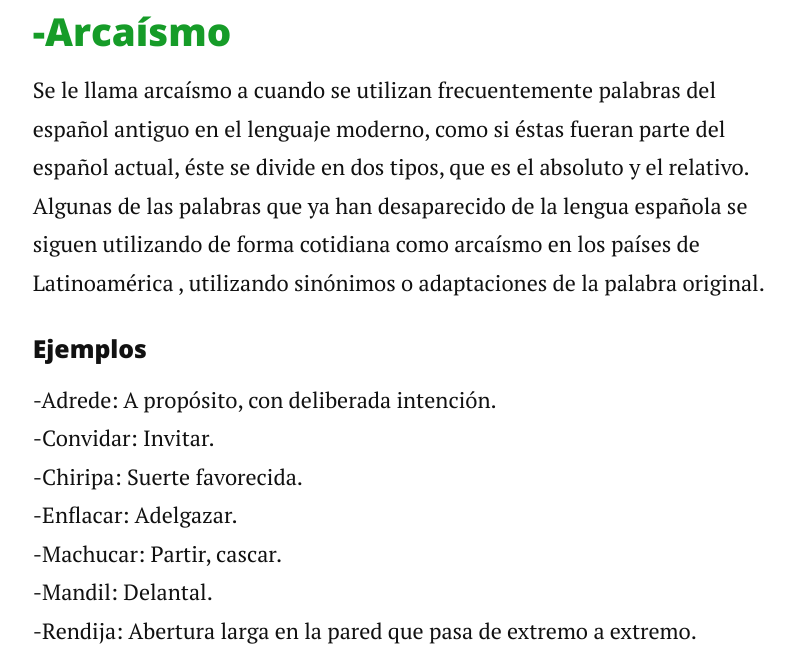
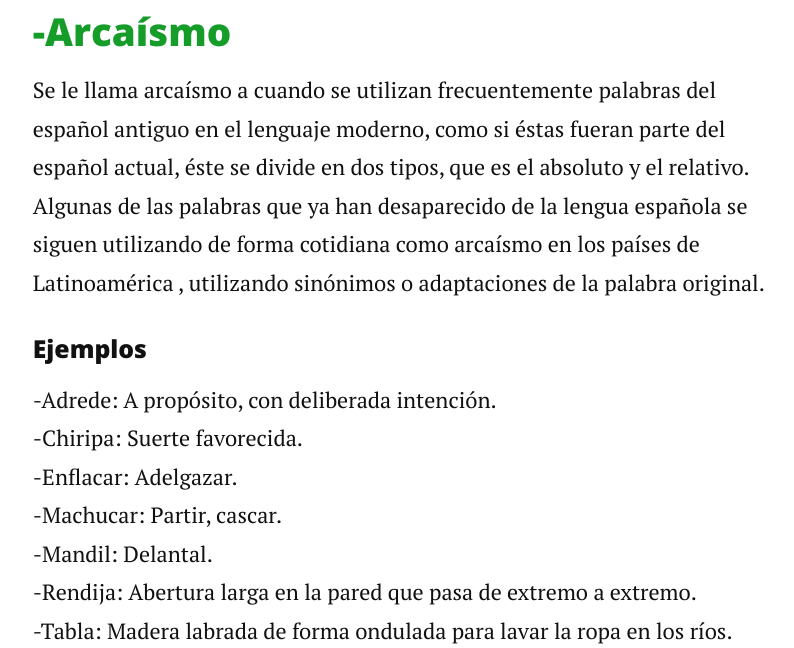
Before and after one commit to BlogdeLenguaje/BlogdeLenguaje.github.io, a Jekyll site: the page built from _posts/2014-12-17-tema1.markdown, in a window 1280 px wide and 1400 px high, scrolled down 1679 px. Shown: the top 648 px of the window, without its empty margins (236-1030 px from the left). Built offline with Jekyll 4.4.1, drawn with Linux system fonts in a browser that asks for light colours; nearby versions of some CDN libraries; some of the changed text lies outside the part shown; grey boxes are pictures that could not be loaded.

Commit message:
Update 2014-12-17-tema1.markdown

```diff
--- a/_posts/2014-12-17-tema1.markdown
+++ b/_posts/2014-12-17-tema1.markdown
@@ -20,14 +20,11 @@
 <p>Se le llama arcaísmo a cuando se utilizan frecuentemente palabras del español antiguo en el lenguaje moderno, como si éstas fueran parte del español actual, éste se divide en dos tipos, que es el absoluto y el relativo.<br>
 Algunas de las palabras que ya han desaparecido de la lengua española se siguen utilizando de forma cotidiana como arcaísmo en los países de Latinoamérica , utilizando sinónimos o adaptaciones de la palabra original.</p>
 <h4>Ejemplos</h4>
--Adrede: A propósito, con deliberada intención.<br>
--Convidar: Invitar.<br>
+<p>-Adrede: A propósito, con deliberada intención.<br>
 -Chiripa: Suerte favorecida.<br>
 -Enflacar: Adelgazar.<br>
 -Machucar: Partir, cascar.<br>
 -Mandil: Delantal.<br>
 -Rendija: Abertura larga en la pared que pasa de extremo a extremo.<br>
 -Tabla: Madera labrada de forma ondulada para lavar la ropa en los ríos.<br>
--Tunda: Paliza.<br>
--Velada: Función nocturna.<br>
 <iframe width="560" height="315" src="https://www.youtube.com/embed/BlF4rqYpIwI" frameborder="0" allow="accelerometer; autoplay; encrypted-media; gyroscope; picture-in-picture" allowfullscreen></iframe></p>
```
